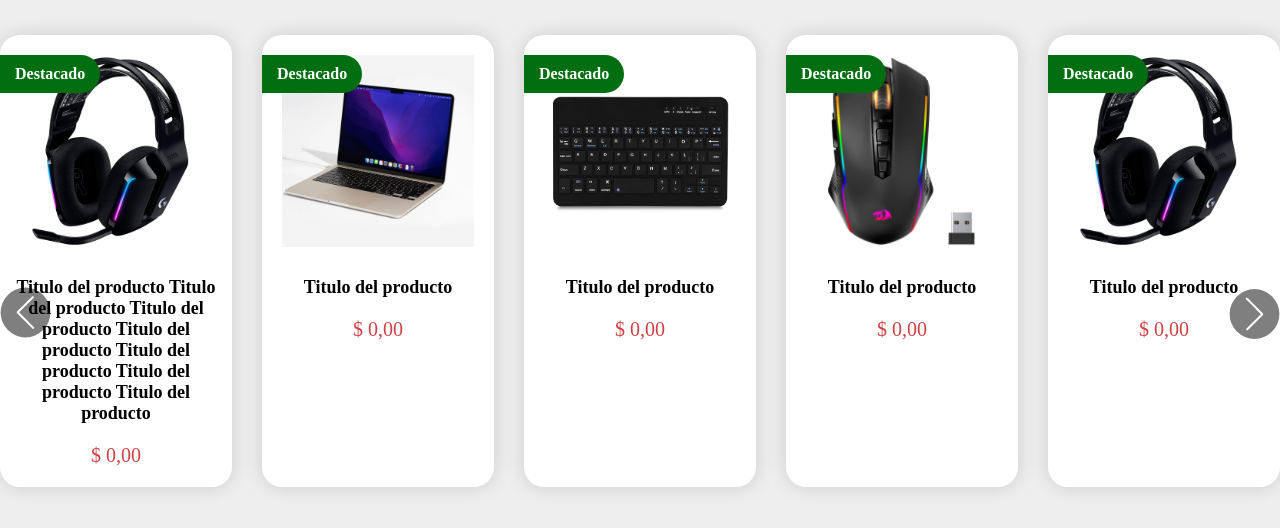
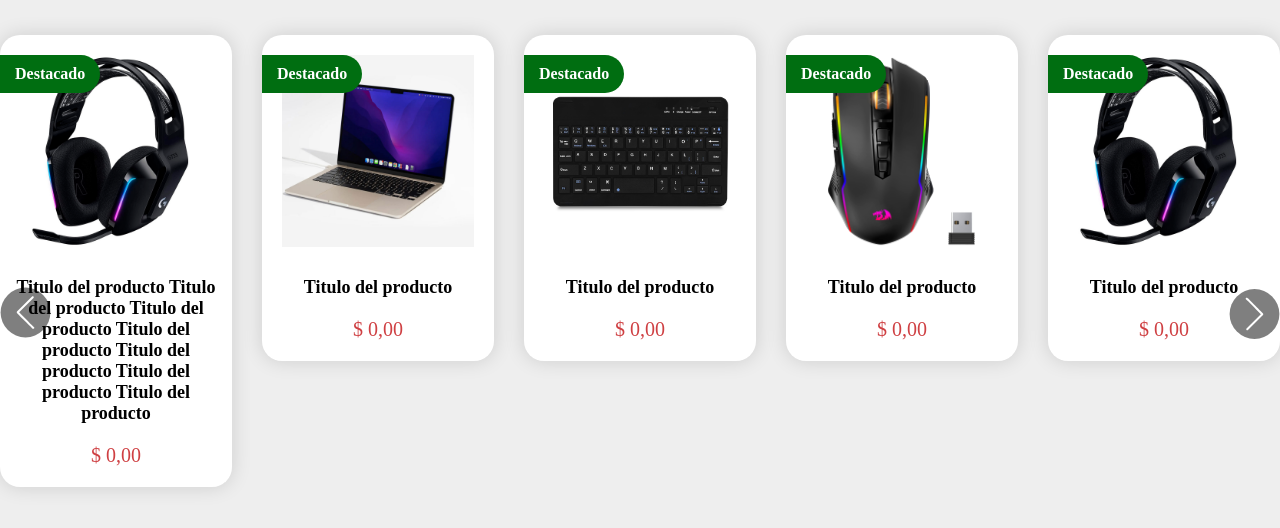
Before and after one commit to holajunior/catalogo2, a plain HTML site: page index.html in a window 1280 px wide. Shown: the part 44-572 px from the top of the page. Drawn offline with nearby package versions, Linux system fonts and the light colour scheme.

Commit message:
Update style.css

```diff
--- a/style.css
+++ b/style.css
@@ -26,7 +26,6 @@
     display: flex;
     justify-content: center;
     align-items: center;
-    height: unset;
     padding: 20px 0px;
   }
 
```
